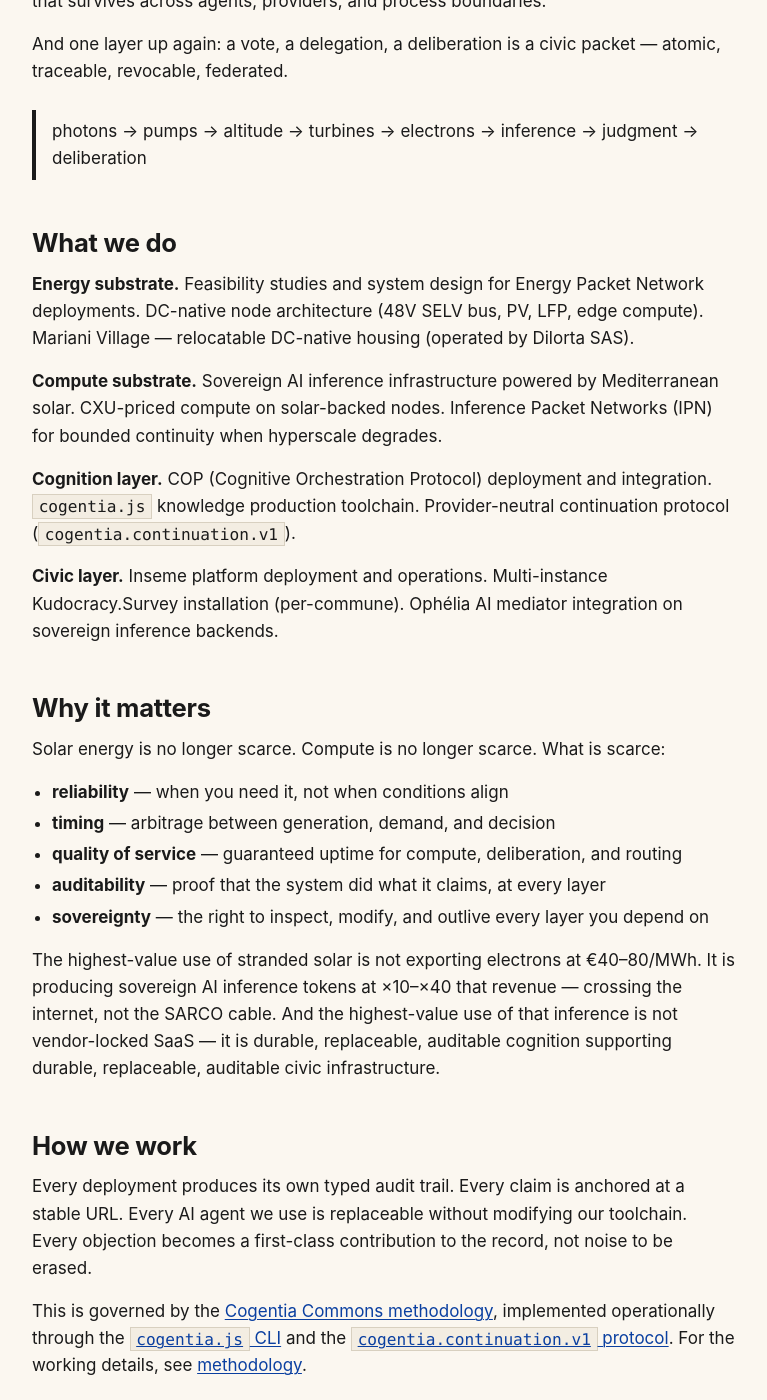
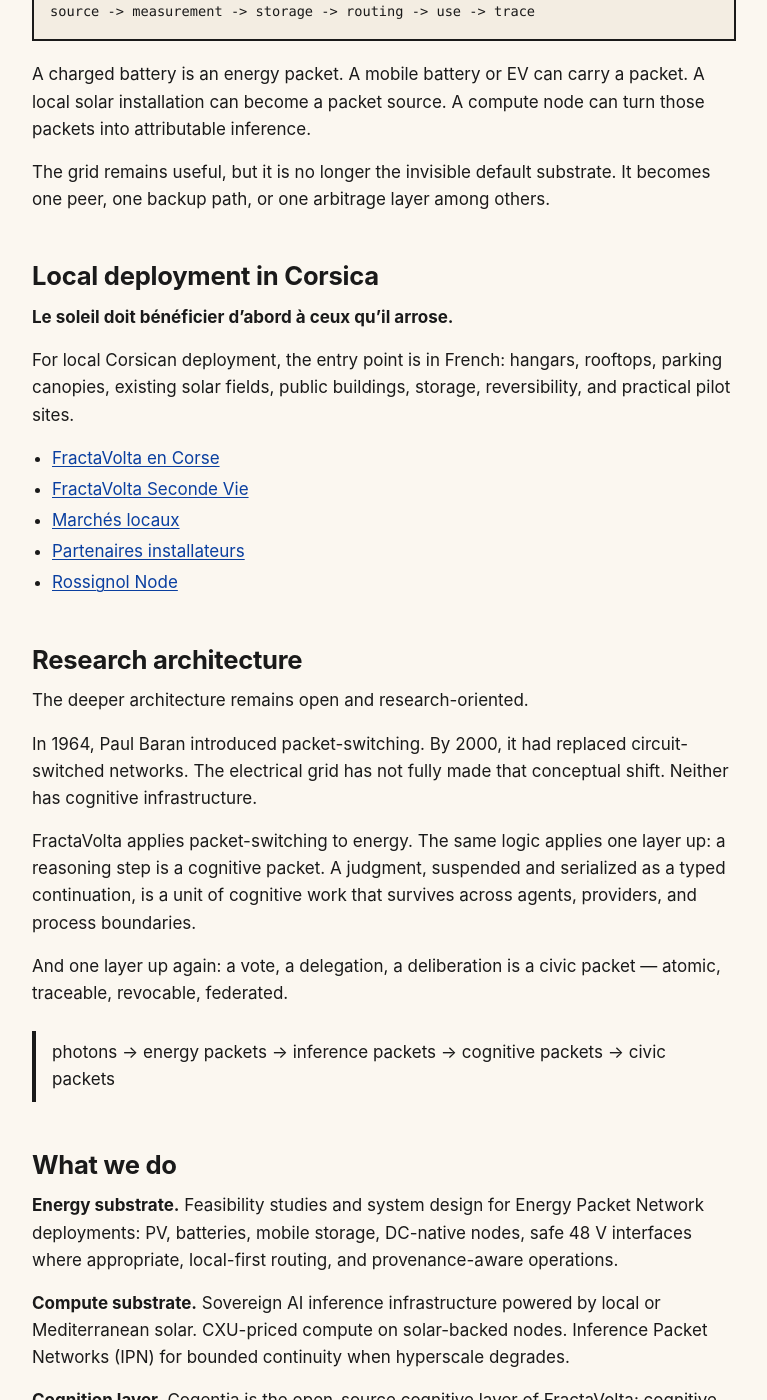
Before and after one commit to JeanHuguesRobert/FractaVolta, a Jekyll site: the page built from docs/index.md, in a window 1280 px wide and 1400 px high, scrolled down 1096 px. Shown: the whole window, without its empty margins (56-823 px from the left). Built offline with Jekyll 4.4.1, drawn with Linux system fonts in a browser that asks for light colours; some of the changed text lies outside the part shown.

Commit message:
Reframe homepage around energy packets and local deployment

````diff
--- a/docs/index.md
+++ b/docs/index.md
@@ -2,49 +2,81 @@
 title: FractaVolta
 layout: home
 canonical_url: https://github.com/JeanHuguesRobert/FractaVolta/blob/main/docs/index.md
-last_stamped_at: 2026-05-15
+last_stamped_at: 2026-05-20
 ---
 
-## The Core Insight
+## Transition toward energy packets
 
-In 1964, Paul Baran introduced packet-switching. By 2000, it had replaced circuit-switched networks. The electrical grid has not noticed. Neither has cognitive infrastructure.
+FractaVolta turns local energy into local capacity: **measured, stored, routed, used, and traced**.
 
-FractaVolta applies packet-switching to energy. A charged battery is an energy packet. A shipping container of LFP cells crossing the Mediterranean by ferry is a 2 MWh energy packet — no cable, no synchronisation, no saturated interconnection.
+The dominant electrical model treats energy as a continuous, homogeneous flow:
 
-The same logic applies one layer up: a reasoning step is a cognitive packet. A judgment, suspended and serialized as a typed continuation, is a unit of cognitive work that survives across agents, providers, and process boundaries.
+```text
+production -> grid -> consumption -> abstract billing
+```
+
+FractaVolta treats energy as a sequence of accountable packets:
+
+```text
+source -> measurement -> storage -> routing -> use -> trace
+```
+
+A charged battery is an energy packet. A mobile battery or EV can carry a packet. A local solar installation can become a packet source. A compute node can turn those packets into attributable inference.
+
+The grid remains useful, but it is no longer the invisible default substrate. It becomes one peer, one backup path, or one arbitrage layer among others.
+
+## Local deployment in Corsica
+
+**Le soleil doit bénéficier d’abord à ceux qu’il arrose.**
+
+For local Corsican deployment, the entry point is in French: hangars, rooftops, parking canopies, existing solar fields, public buildings, storage, reversibility, and practical pilot sites.
+
+- [FractaVolta en Corse](./fr/)
+- [FractaVolta Seconde Vie](./fr/seconde-vie)
+- [Marchés locaux](./fr/marches)
+- [Partenaires installateurs](./fr/installateurs)
+- [Rossignol Node](./fr/rossignol-node)
+
+## Research architecture
+
+The deeper architecture remains open and research-oriented.
+
+In 1964, Paul Baran introduced packet-switching. By 2000, it had replaced circuit-switched networks. The electrical grid has not fully made that conceptual shift. Neither has cognitive infrastructure.
+
+FractaVolta applies packet-switching to energy. The same logic applies one layer up: a reasoning step is a cognitive packet. A judgment, suspended and serialized as a typed continuation, is a unit of cognitive work that survives across agents, providers, and process boundaries.
 
 And one layer up again: a vote, a delegation, a deliberation is a civic packet — atomic, traceable, revocable, federated.
 
-> photons → pumps → altitude → turbines → electrons → inference → judgment → deliberation
+> photons -> energy packets -> inference packets -> cognitive packets -> civic packets
 
 ## What we do
 
-**Energy substrate.** Feasibility studies and system design for Energy Packet Network deployments. DC-native node architecture (48V SELV bus, PV, LFP, edge compute). Mariani Village — relocatable DC-native housing (operated by Dilorta SAS).
+**Energy substrate.** Feasibility studies and system design for Energy Packet Network deployments: PV, batteries, mobile storage, DC-native nodes, safe 48 V interfaces where appropriate, local-first routing, and provenance-aware operations.
 
-**Compute substrate.** Sovereign AI inference infrastructure powered by Mediterranean solar. CXU-priced compute on solar-backed nodes. Inference Packet Networks (IPN) for bounded continuity when hyperscale degrades.
+**Compute substrate.** Sovereign AI inference infrastructure powered by local or Mediterranean solar. CXU-priced compute on solar-backed nodes. Inference Packet Networks (IPN) for bounded continuity when hyperscale degrades.
 
-**Cognition layer.** COP (Cognitive Orchestration Protocol) deployment and integration. `cogentia.js` knowledge production toolchain. Provider-neutral continuation protocol (`cogentia.continuation.v1`).
+**Cognition layer.** Cogentia is the open-source cognitive layer of FractaVolta: cognitive packets, continuations, `cogentia.js`, provider-neutral orchestration and auditable knowledge production.
 
-**Civic layer.** Inseme platform deployment and operations. Multi-instance Kudocracy.Survey installation (per-commune). Ophélia AI mediator integration on sovereign inference backends.
+**Civic layer.** Inseme platform deployment and operations. Multi-instance Kudocracy.Survey installation. Ophélia AI mediator integration on sovereign inference backends.
 
 ## Why it matters
 
 Solar energy is no longer scarce. Compute is no longer scarce. What is scarce:
 
-- **reliability** — when you need it, not when conditions align
-- **timing** — arbitrage between generation, demand, and decision
-- **quality of service** — guaranteed uptime for compute, deliberation, and routing
-- **auditability** — proof that the system did what it claims, at every layer
-- **sovereignty** — the right to inspect, modify, and outlive every layer you depend on
+- **reliability** — when you need it, not when conditions align;
+- **timing** — arbitrage between generation, demand, storage, and decision;
+- **quality of service** — guaranteed uptime for compute, deliberation, and routing;
+- **auditability** — proof that the system did what it claims, at every layer;
+- **sovereignty** — the right to inspect, modify, and outlive every layer you depend on.
 
-The highest-value use of stranded solar is not exporting electrons at €40–80/MWh. It is producing sovereign AI inference tokens at ×10–×40 that revenue — crossing the internet, not the SARCO cable. And the highest-value use of that inference is not vendor-locked SaaS — it is durable, replaceable, auditable cognition supporting durable, replaceable, auditable civic infrastructure.
+The highest-value use of local solar is not always exporting electrons. It can be storing, routing, and using energy locally as accountable capacity: water, cold, mobility, critical services, compute, inference, and civic continuity.
 
 ## How we work
 
-Every deployment produces its own typed audit trail. Every claim is anchored at a stable URL. Every AI agent we use is replaceable without modifying our toolchain. Every objection becomes a first-class contribution to the record, not noise to be erased.
+Every deployment should produce its own typed audit trail. Every claim should be anchored at a stable URL. Every AI agent we use should be replaceable without modifying the toolchain. Every objection becomes a first-class contribution to the record, not noise to be erased.
 
 This is governed by the [Cogentia Commons methodology](https://github.com/JeanHuguesRobert/cogentia/blob/main/research/Cogentia_Commons_Working_Paper.md), implemented operationally through the [`cogentia.js` CLI](https://github.com/JeanHuguesRobert/cogentia) and the [`cogentia.continuation.v1` protocol](https://github.com/JeanHuguesRobert/cogentia/blob/main/research/agent_resumable_cli.md). For the working details, see [methodology](./methodology).
 
 ## Status
 
-Early-stage. Architecture documented across four layers. Papers published. Pilot sites identified. Continuation protocol live (`cogentia.js` v0.5.0). See [corpus status](https://github.com/JeanHuguesRobert/FractaVolta/blob/main/research/corpus-status.md) for what is proved and what remains open.
+Early-stage. Architecture documented across energy, compute, cognition, and civic layers. New local deployment pages added for Corsica. Prototype work in progress through Rossignol Node. See [Energy packets](./energy-packets) and [FractaVolta en Corse](./fr/) for the current positioning.
````
